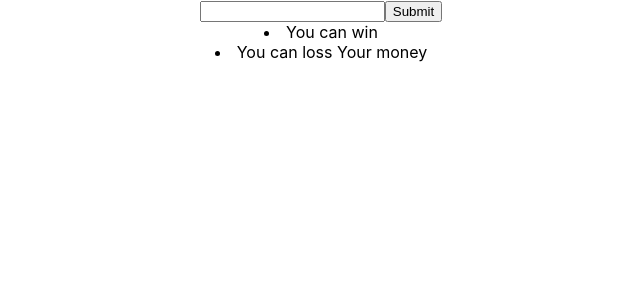
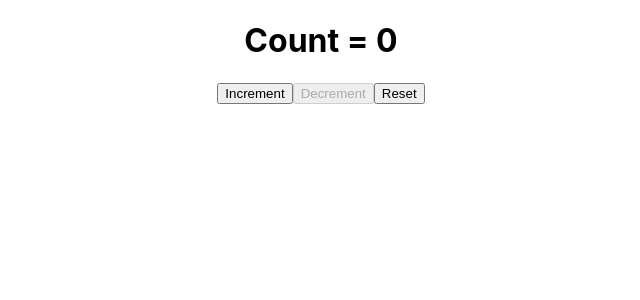
Before and after one commit to makbulhosen5000/react-hooks, a React (Create React App) app: page / in a window 1280 px wide. Shown: the top 300 px of the page, without its empty margins (319-959 px from the left). Built offline with nearby package versions, Linux system fonts and the light colour scheme.

Commit message:
added counter by reducer

```diff
--- a/src/App.js
+++ b/src/App.js
@@ -1,5 +1,6 @@
 import './App.css';
-import UseReducer from './components/useReducerHook/UseReducer';
+import ReducerCounter from './components/useReducerHook/ReducerCounter';
+// import UseReducer from './components/useReducerHook/UseReducer';
 //import UserForm from './components/useRefHook/UserForm';
 // import DataFetch from './components/useEffectHook/customHook/DataFetch';
 // import UseEffectExample from './components/useEffectHook/UseEffectExample';
@@ -11,7 +12,8 @@ function App() {
       {/* UseEffectExample */}
       {/* <DataFetch/> */}
       {/* <UserForm/> */}
-      <UseReducer/>
+      {/* <UseReducer/> */}
+      <ReducerCounter/>
 
     </div>
   );
--- /dev/null
+++ b/src/components/useReducerHook/ReducerCounter.js
@@ -0,0 +1,31 @@
+import React, { useReducer } from 'react'
+
+const initialState = 0;
+const reducer=(state,action)=>{
+
+  switch(action){
+    case 'increment':
+      return state + 1;
+    case 'decrement':
+      return state - 1;
+    case 'reset':
+      return  0;
+    default:
+      return state;
+  }
+
+}
+function ReducerCounter() {
+
+  const [count,dispatch] = useReducer(reducer,initialState);
+  return (
+    <div>
+        <h1>Count = {count}</h1>
+        <button type="button" onClick={()=>dispatch('increment')} disabled={count === 10 ? true:false}>Increment</button>
+        <button type="button" onClick={()=>dispatch('decrement')} disabled={count === 0 ? true:false}>Decrement</button>
+        <button type="button" onClick={()=>dispatch('reset')}>Reset</button>
+    </div>
+  )
+}
+
+export default ReducerCounter
--- a/src/components/useReducerHook/UseReducer.js
+++ b/src/components/useReducerHook/UseReducer.js
@@ -1,52 +1,85 @@
-import React, { useState } from 'react';
+import React, { useReducer, useState } from 'react'
 
 
-const bookList =[
-{id:1, name:"You can win"},
-{id:2, name:"You can loss Your money"},
-];
+const booksData = [
+    {id:1, name:"You Can Win"},
+    {id:2, name:"Change Attitude Change Your Life"},
+    {id:3, name:"JavaScript"},
+]
 
+const reducer=(state,action)=>{
+  //action.type action.payload
+  if(action.type==="ADD"){
+     const allBooks = [...state.books,action.payload]
+     return{
+      ...state,
+      books:allBooks,
+      isModalOpen:true,
+      modalText:"book is added"
+     }
+  }
+  if(action.type==="REMOVE"){
+    const filteredBooks = [...state.books].filter(book=>book.id!==action.payload);
+    return{
+      ...state,
+      books:filteredBooks,
+      isModalOpen:true,
+      modalText:"book is remove"
+    }
+  }
+   return state;
+}
+
+//initialState function
+const initialState = {
+      books:booksData,
+      isModalOpen:false,
+       modalText:"",
+}
+
+//UseReducer function (main)
 function UseReducer() {
-  const [isModelOpen,setIsModelOpen] = useState(false);
-  const [isModelText,setIsModelText] = useState("");
-  const [books,setBook] = useState(bookList);
-  const [addBook,setAddBook] = useState("");
+    const [bookName,setBookName] = useState("");
 
-  const formHandler = (e) =>{
-    e.preventDefault();
-    setBook((prevState)=>{
-        const newBook = {id:new Date().getTime().toString(),name:addBook}
-        return [...prevState,newBook];
-    })
-    setIsModelOpen(true);
-    setIsModelText("Book is Added")
+    const [bookState,dispatch] = useReducer(reducer,initialState)
+
+    const Modal = ({modalText}) =>{
+         return <p>{modalText}</p>
+    }
+
+    const formHandler = (e) =>{
+      e.preventDefault();
+        const newBook = {id:new Date().getTime().toString(),name:bookName}
+        dispatch({type:"ADD",payload:newBook});
+        //after book added setBookName will empty
+        setBookName("");
+    }
+
+    const removeBook=(id)=>{
+     dispatch({type:"REMOVE",payload:id})
+    };
+  return (
+
+    <div style={{ textAlign:"center", }}>
+            <form  onSubmit={formHandler}>
+              <label></label>
+               <input type="text" name="name" value={bookName} onChange={(e)=>{setBookName(e.target.value)}} />
+               <button type='submit'>Add Book</button>
+            </form>
+            {bookState.isModalOpen && <Modal modalText={bookState.modalText} />}
+        <h1>Use Reducer Book List</h1>
+        {bookState.books.map((book)=>{
+             const {id,name} = book;
+            return(
+
+                <li key={id}>{name} <button onClick={()=>removeBook(id)}>REMOVE</button></li>
+            )
+        })}
 
 
-  }
-
-  const Model = ({modelText}) =>{
-     return(
-      <p>{modelText}</p>
-     )
-  }
 
 
-  return (
-    <div>
-        <form onSubmit={formHandler}>
-           <input type="text" value={addBook} onChange={(e)=>{
-            setAddBook(e.target.value);
-           }} />
-           <button type="submit">Submit</button>
-        </form>
 
-        {isModelOpen && <Model modelText ={isModelText} />}
-        {books.map((book)=>{
-            const {id, name} = book;
-            return(
-                <li key={id}>{name}</li>
-            )
-        })}
     </div>
   )
 }
```
